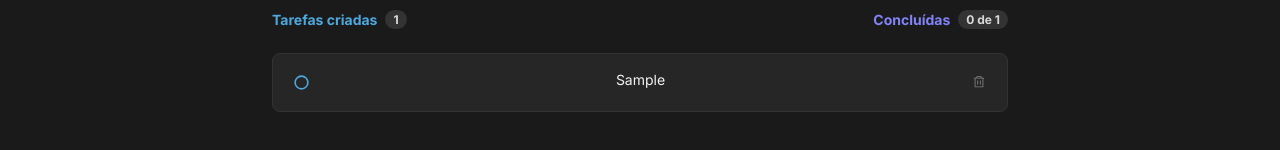
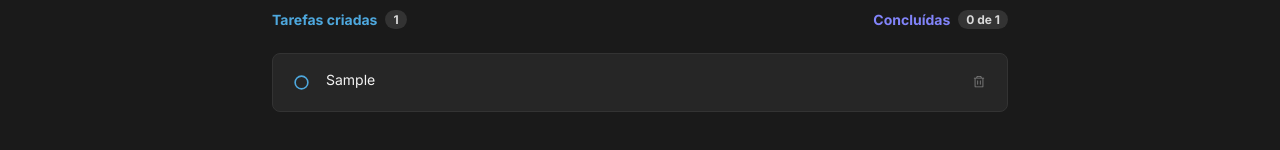
Before and after one commit to victorbadaro/ignite-reactjs-todo, a React (Vite) app: page / in a window 1280 px wide. Both pictures are taken after typing "Sample" into the empty fields and a click on the button "Criar". Shown: the part 280-430 px from the top of the page. Built offline with nearby package versions, Linux system fonts and the light colour scheme.

Commit message:
fix: change text container for small todo descriptions and add a title for the delete todo button

```diff
--- a/src/components/Task/index.tsx
+++ b/src/components/Task/index.tsx
@@ -23,7 +23,7 @@
 				{isDone ? <CheckCircle size={17} weight="fill" color="#5e60ce" /> : <Circle size={17} weight="bold" color="#4ea8de" />}
 			</button>
 			<p>{description}</p>
-			<button type="button" onClick={handleDeleteTask}>
+			<button type="button" title="Excluir" onClick={handleDeleteTask}>
 				<Trash size={14} />
 			</button>
 		</div>
--- a/src/components/Task/styles.module.css
+++ b/src/components/Task/styles.module.css
@@ -10,6 +10,7 @@
 }
 
 .task p {
+	flex: 1;
 	font-size: 14px;
 	line-height: 1.4;
 }
```
